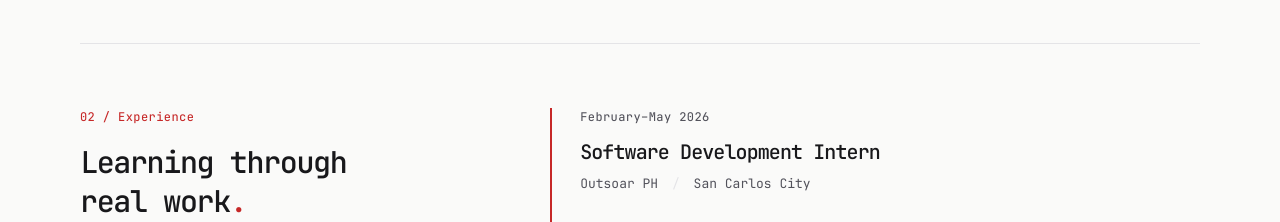
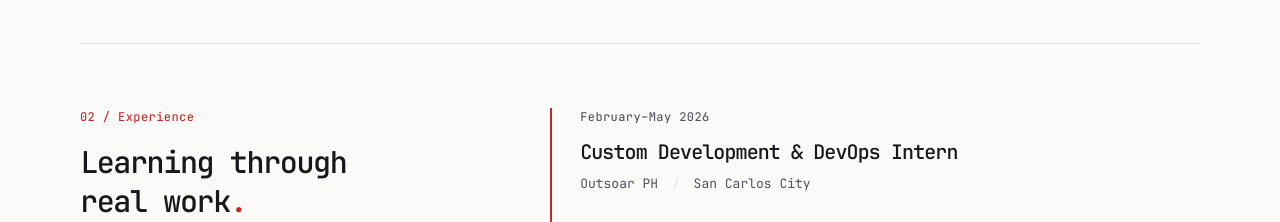
Before and after one commit to tamafred-2/tamafred-2.github.io, a Next.js app: page / in a window 1280 px wide. Shown: the part 3000-3222 px from the top of the page. Built offline with nearby package versions, Linux system fonts and the light colour scheme.

Commit message:
Software Development Intern

```diff
--- a/content/profile.ts
+++ b/content/profile.ts
@@ -113,7 +113,7 @@ export const education = {
 
 export const experience = {
   company: "Outsoar PH",
-  title: "Software Development Intern",
+  title: "Custom Development & DevOps Intern",
   location: "San Carlos City",
   period: "February–May 2026",
   description:
```
Also changed, not shown: 1 other file (tests, documents, lock files or other folders).
